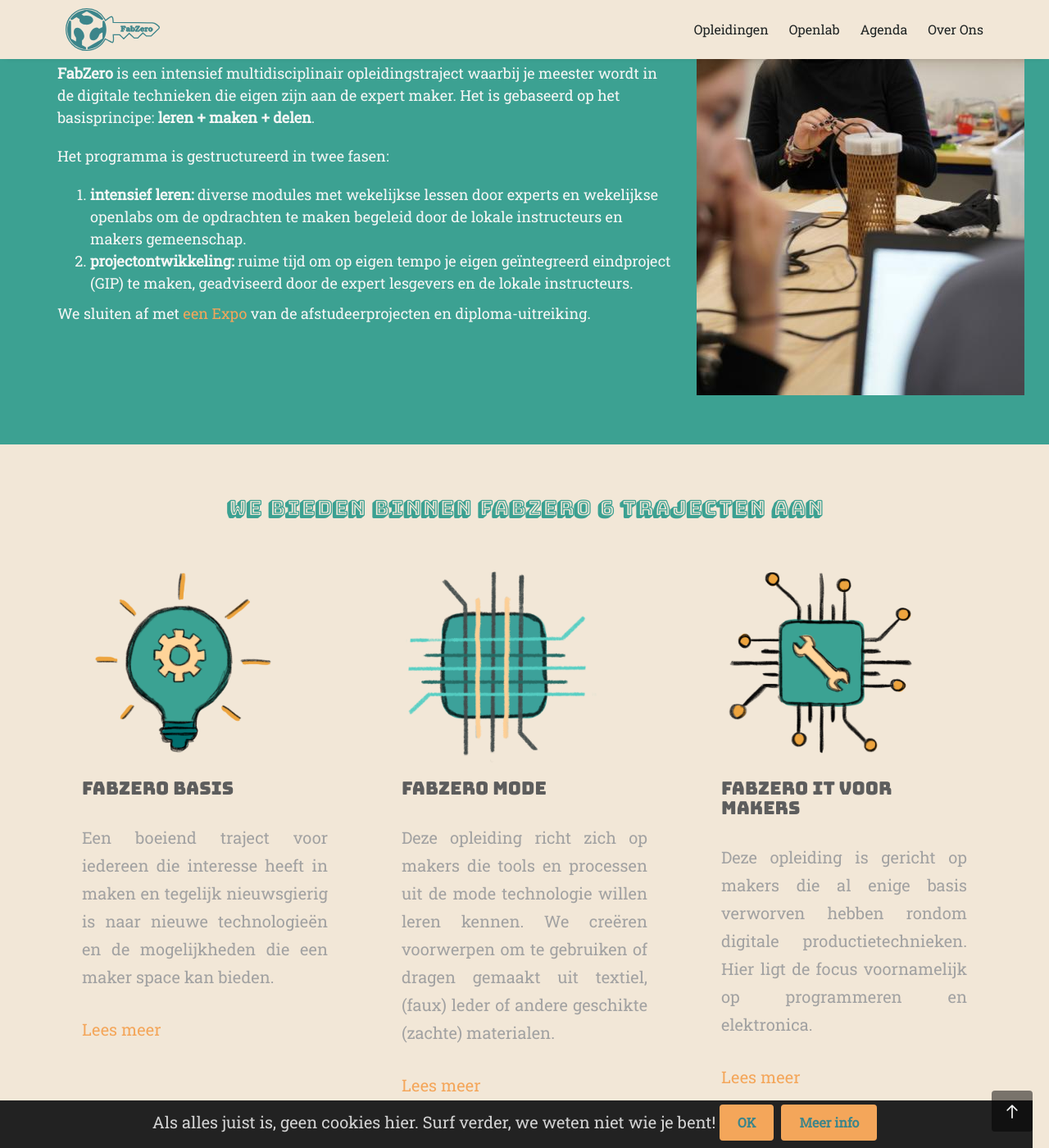
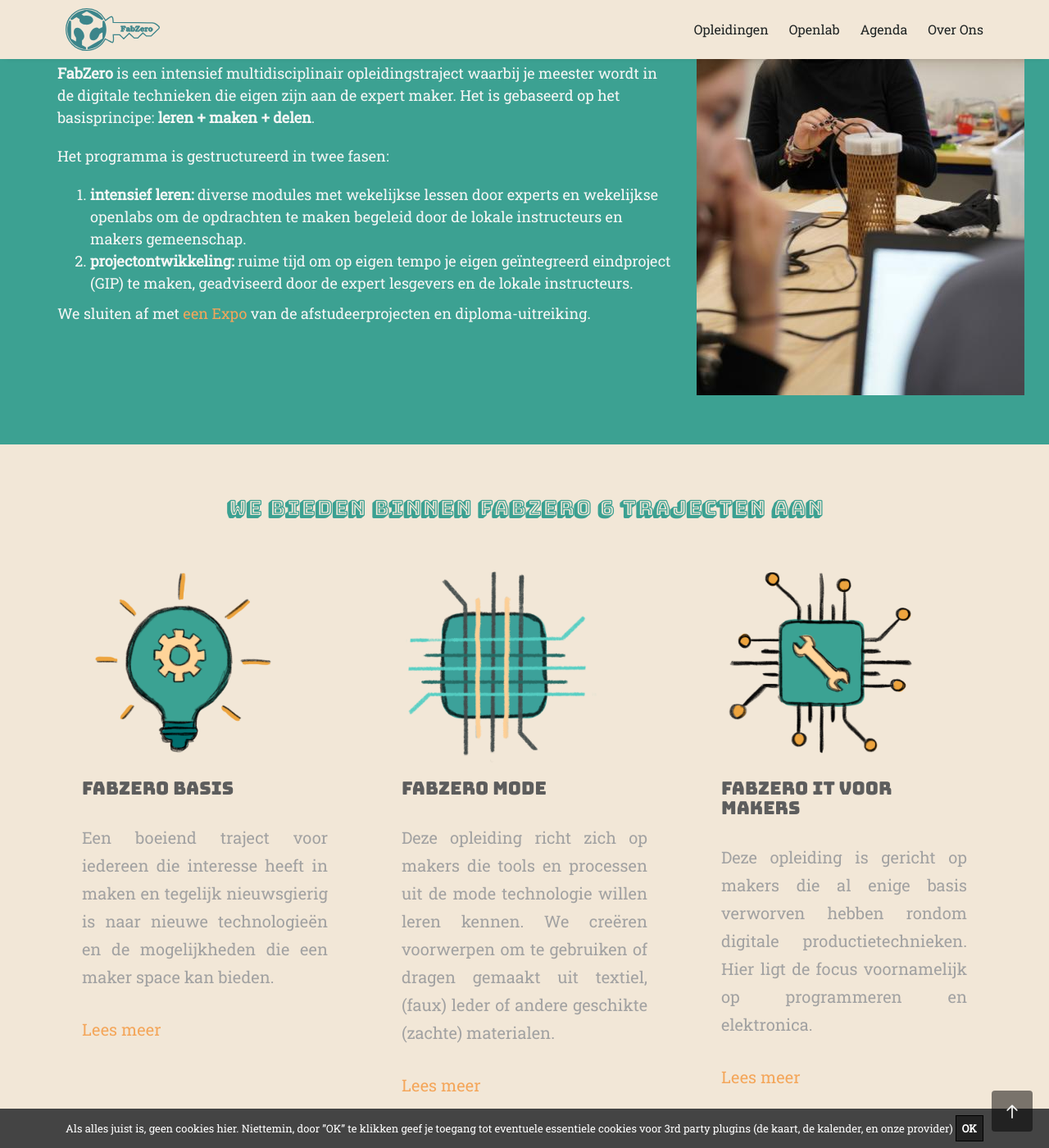
Before and after one commit to IngegnoMakerSpace/inclusievekets, a Jekyll site: the page built from _pages/fabzero.html, in a window 1280 px wide and 1400 px high, scrolled down 582 px. Shown: the whole window at 82% size. Built offline with Jekyll 4.4.1, drawn with Linux system fonts in a browser that asks for light colours; some web fonts are replaced; some of the changed text lies outside the part shown; grey boxes are pictures that could not be loaded.

Commit message:
New cookie banner en kaarten van Marieke gebruiken

```diff
--- a/_includes/cookie-consent.html
+++ b/_includes/cookie-consent.html
@@ -1,45 +1,88 @@
 <style>
-    #cookie-notice {padding: 0.5rem 1rem; display: none; text-align: center; position: fixed; bottom: 0; width: calc(100% - 2rem); background: #222; color: rgba(255,255,255,0.8);}
-    #cookie-notice a {display: inline-block; cursor: pointer; margin-left: 0.5rem;}
-    @media (max-width: 767px) {
-        #cookie-notice span {display: block; padding-top: 3px; margin-bottom: 1rem;}
-        #cookie-notice a {position: relative; bottom: 4px;}
-    }
+
+
+.cookies-eu-banner {
+  background: #444;
+  color: #fff;
+  padding: 6px;
+  font-size: 13px;
+  text-align: center;
+  position: fixed;
+  bottom: 0;
+  width: 100%;
+  z-index: 10;
+}
+
+.cookies-eu-banner button {
+  text-decoration: none;
+  background: #222;
+  color: #fff;
+  border: 1px solid #000;
+  cursor: pointer;
+  padding: 4px 7px;
+  margin: 2px 0;
+  font-size: 13px;
+  font-weight: 700;
+  transition: background 0.07s, color 0.07s, border-color 0.07s;
+}
+
+.cookies-eu-banner button:hover {
+  background: #fff;
+  color: #222;
+}
+
+.hidden {
+  display: none;
+}
 </style>
-<div id="cookie-notice"><span>Als alles juist is, geen cookies hier. Surf verder, we weten niet wie je bent!</span><a id="cookie-notice-accept" class="btn btn-primary btn-sm" style="font-weight: bolder; color: #3c858a">OK</a><a href="/privacy" class="btn btn-primary btn-sm" style="font-weight: bolder; color: #3c858a">Meer info</a></div>
+
+
+    <div class="cookies-eu-banner hidden">
+      Als alles juist is, geen cookies hier. Niettemin, door ”OK” te klikken geef je toegang tot eventuele essentiele cookies voor 3rd party plugins (de kaart, de kalender, en onze provider)
+      <button>OK</button>
+    </div>
+
 <script>
-    function createCookie(name,value,days) {
-        var expires = "";
-        if (days) {
-            var date = new Date();
-            date.setTime(date.getTime() + (days*24*60*60*1000));
-            expires = "; expires=" + date.toUTCString();
-        }
-        document.cookie = name + "=" + value + expires + "; path=/";
-    }
-    function readCookie(name) {
-        var nameEQ = name + "=";
-        var ca = document.cookie.split(';');
-        for(var i=0;i < ca.length;i++) {
-            var c = ca[i];
-            while (c.charAt(0)==' ') c = c.substring(1,c.length);
-            if (c.indexOf(nameEQ) == 0) return c.substring(nameEQ.length,c.length);
-        }
-        return null;
-    }
-    function eraseCookie(name) {
-        createCookie(name,"",-1);
-    }
 
-    if(readCookie('cookie-notice-dismissed')=='true') {
-        // ZET HIER includes van js libraries zoals analystics, of chat optie, die nood hebben aan cookie consent
-    } else {
-        document.getElementById('cookie-notice').style.display = 'block';
-    }
-    document.getElementById('cookie-notice-accept').addEventListener("click",function() {
-        createCookie('cookie-notice-dismissed','true',31);
-        document.getElementById('cookie-notice').style.display = 'none';
-        location.reload();
-    });
+  (() => {
+  const getCookie = (name) => {
+    const value = " " + document.cookie;
+    console.log("value", `==${value}==`);
+    const parts = value.split(" " + name + "=");
+    return parts.length < 2 ? undefined : parts.pop().split(";").shift();
+  };
+
+  const setCookie = function (name, value, expiryDays, domain, path, secure) {
+    const exdate = new Date();
+    exdate.setHours(
+      exdate.getHours() +
+        (typeof expiryDays !== "number" ? 365 : expiryDays) * 24
+    );
+    document.cookie =
+      name +
+      "=" +
+      value +
+      ";expires=" +
+      exdate.toUTCString() +
+      ";path=" +
+      (path || "/") +
+      (domain ? ";domain=" + domain : "") +
+      (secure ? ";secure" : "");
+  };
+
+  const $cookiesBanner = document.querySelector(".cookies-eu-banner");
+  const $cookiesBannerButton = $cookiesBanner.querySelector("button");
+  const cookieName = "cookiesBanner";
+  const hasCookie = getCookie(cookieName);
+
+  if (!hasCookie) {
+    $cookiesBanner.classList.remove("hidden");
+  }
+
+  $cookiesBannerButton.addEventListener("click", () => {
+    setCookie(cookieName, "closed");
+    $cookiesBanner.remove();
+  });
+})();
 
 </script>
--- a/_includes/map_openlabs.html
+++ b/_includes/map_openlabs.html
@@ -1,5 +1,10 @@
-                     <!-- Leaflet based map https://leafletjs.com/examples/quick-start/ -->
-                     <div id="map"></div>
+<!-- Nieuwe kaart Marieke https://www.google.com/maps/d/u/0/viewer?mid=1jWkTs5s2994YGN7SN-bFvUCLaCwW6QM&ll=51.04483553051109%2C4.214980400000012&z=9 -->
+
+<iframe src="https://www.google.com/maps/d/embed?mid=1jWkTs5s2994YGN7SN-bFvUCLaCwW6QM&ehbc=2E312F" width="800" height="580"></iframe>
+
+<!-- Leaflet based map https://leafletjs.com/examples/quick-start/ -->
+<!-- OUDE KAART MET mappins.json
+         <div id="map"></div>
 
     <script>
 
@@ -33,4 +38,4 @@
 
 </script>
 
-                    <p>&nbsp; </p>
+      <p>&nbsp; </p-->
--- a/_pages/fabzero.html
+++ b/_pages/fabzero.html
@@ -156,11 +156,10 @@
                   <div class="collapse" id="collapseKost">
                     <div class="card card-body">
                       <h3>Kostprijs</h3>
-                      <p>De kostprijs is nog onder voorbehoud, gezien we wachten op nieuws rond een aangevraagde subsidiering van de opleiding. Bij subsidiering gebruiken we een <strong>Pay what you can!</strong>-principe. Anderzijds zal een minimum ondersteuning van 35 Eur gebraagd worden.
-                      <!--De opleidingen masterclasses zijn mogelijk dankzij de steun van het Digital Belgian Skills Fund. Het is een kans voor jou om nieuwe vaardigheden op te doen - <strong>tegen een prijs die je je kunt veroorloven</strong>, zelfs als dat <strong>gratis</strong> betekent.</p>
+                      <p>De opleidingen masterclasses zijn mogelijk dankzij de steun van het Digital Belgian Skills Fund. Het is een kans voor jou om nieuwe vaardigheden op te doen - <strong>tegen een prijs die je je kunt veroorloven</strong>, zelfs als dat <strong>gratis</strong> betekent.</p>
                   <p><a class="btn btn-primary" data-toggle="collapse" href="#collapseExample03" role="button" aria-expanded="false" aria-controls="collapseExample03">Pay what you can!</a></p>
                           <div class="collapse" id="collapseExample03">
-                            <div class="card card-body"-->
+                            <div class="card card-body">
                         <p>Wat is <strong>Pay what you can</strong> ?</p>
                               <p>Het is een kans voor jou om nieuwe vaardigheden op te doen - tegen een prijs die je je kunt veroorloven, zelfs als dat gratis betekent.</p>
                               <p>Je weet niet hoe je een eerlijke prijs kan berekenen? </p>
@@ -174,8 +173,8 @@
                               <h3>Bankgegevens</h3>
                               <p>Bankrekening: BE53 9731 1736 2253</p>
                               <p>Mededeling: Pay what you can + naam + opleiding die je volgt</p>
-                            <!--/div>
-                          </div-->
+                            </div>
+                          </div>
 
                     </div>
                   </div>
@@ -297,7 +296,7 @@
                 <div class="fh5co-heading3">
                     <h3>Wekelijkse openlab in eigen regio?</h3>
                     <p>Vele lesmomenten zijn online te volgen via Zoom, daarnaast kan je wekelijks terecht in de openlabs in één van de participerende makerspace. Een openlab is een maakplek die door een partner-organisatie vrij opengesteld wordt om er je aangeleerde vaardigheden uit te proberen. Je betaalt hoogstens een bijdrage voor het materiaal dat je gebruikt.</p>
-                    <p>Kan je niet naar onze eigen Ingegno MakerSpace te Drongen? Geen probleem. Kies dan een FabLab/MakerSpace in je buurt, of een van de aangesloten labs: </p>
+                    <p>Kan je niet naar onze eigen Ingegno MakerSpace te Drongen? Geen probleem. Kies dan een FabLab/MakerSpace in je buurt, of een van de aangesloten labs. Klik op menuknop linksboven om de fabzero openlabs of maakbibs specifiek te selecteren: </p>
                     {% include map_openlabs.html %}
 
                     <h3>Diploma &amp; Eindproject</h3>
--- a/_pages/openlab.html
+++ b/_pages/openlab.html
@@ -43,7 +43,7 @@
                             Geen nood! Wij bieden raad. De machines van het FabLab staan tot jou beschikking. Je komt langs met je file, wij helpen je opweg met de machine (of je doet dit volledig zelf) en het enige dat je betaalt is je materiaal kost. Gemakkelijk toch? </li>
                     </ol>
                     <h3>Waar?</h3>
-                    <p>We hebben een handig kaartje gemaakt waar je de openlabs op terugvind:</p>
+                    <p>We hebben een handig kaartje gemaakt waar je de openlabs op terugvind. Klik op menuknop linksboven om de fabzero openlabs of maakbibs specifiek te selecteren. </p>
                     {% include map_openlabs.html %}
 
                     <h3> Wanneer kun je een openlab bezoeken?</h3>
```
Also changed, not shown: index.html (+8 -1 lines).
